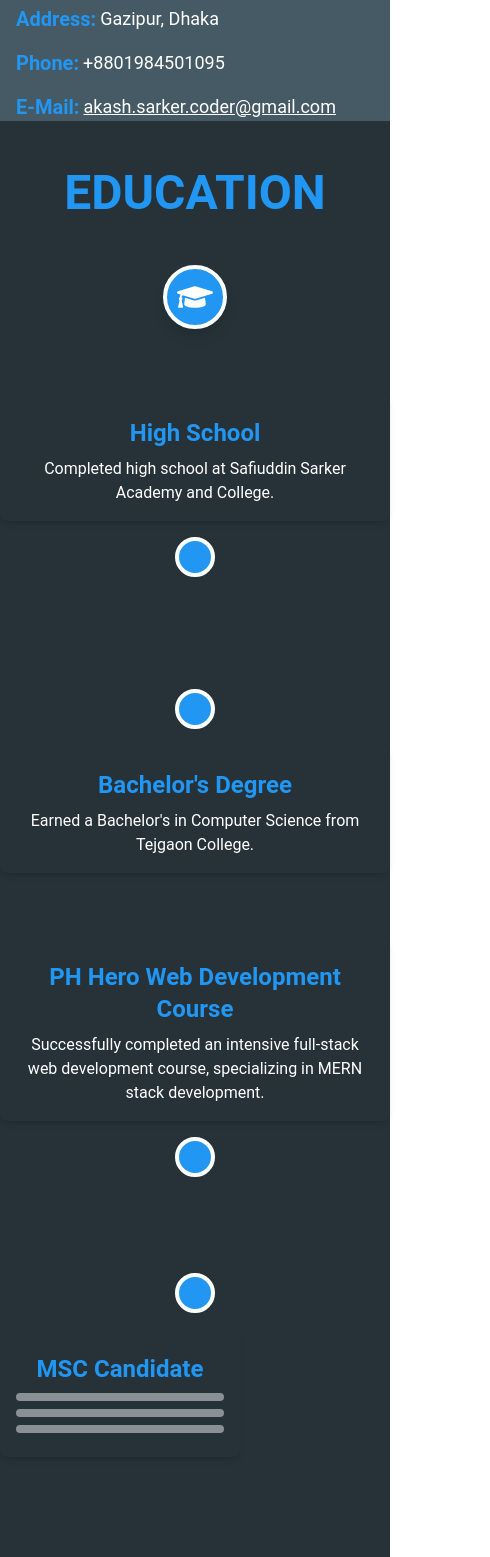
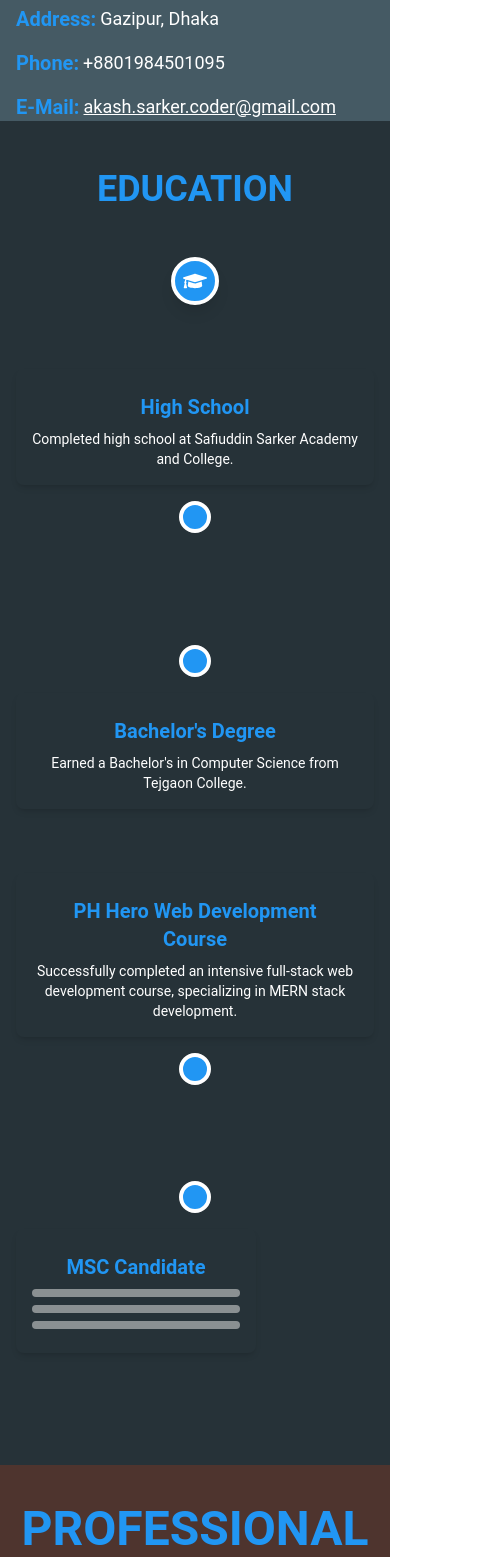
Before and after one commit to hulk-code/My_Portfolio, a React (Vite) app: page / in a window 390 px wide. Shown: the part 1500-3057 px from the top of the page, 490 px wide, since content can reach past the window. Built offline with nearby package versions, Linux system fonts and the light colour scheme.

Commit message:
responsive check for all devices

```diff
--- a/src/Component/Routes/Education/Education.jsx
+++ b/src/Component/Routes/Education/Education.jsx
@@ -10,9 +10,9 @@ const Education = () => {
   }, []);
 
   return (
-    <div className="bg-blue-gray-900 py-12">
+    <div className="bg-blue-gray-900 py-12 lg:w-full px-4 sm:px-8">
       <h1
-        className="text-5xl md:text-7xl font-bold text-blue-500 text-center mb-12"
+        className="text-4xl sm:text-5xl md:text-7xl font-bold text-blue-500 text-center mb-12"
         data-aos="fade-up"
       >
         EDUCATION
@@ -27,8 +27,8 @@ const Education = () => {
         {/* Step 0: Education Types Icon */}
         <div className="relative flex items-center mb-16">
           <div className="flex justify-center w-full" data-aos="zoom-in">
-            <div className="w-16 h-16 bg-blue-500 rounded-full border-4 border-white flex items-center justify-center shadow-lg">
-              <FaGraduationCap className="text-white text-4xl" />
+            <div className="w-12 h-12 sm:w-16 sm:h-16 bg-blue-500 rounded-full border-4 border-white flex items-center justify-center shadow-lg">
+              <FaGraduationCap className="text-white text-2xl sm:text-4xl" />
             </div>
           </div>
         </div>
@@ -40,16 +40,16 @@ const Education = () => {
             data-aos="fade-right"
           >
             <div className="p-4 rounded-lg text-white shadow-md">
-              <h3 className="text-2xl md:text-4xl text-blue-500 font-semibold p-2">
+              <h3 className="text-xl sm:text-2xl md:text-4xl text-blue-500 font-semibold p-2">
                 High School
               </h3>
-              <p className="text-base md:text-2xl">
+              <p className="text-sm sm:text-base md:text-2xl">
                 Completed high school at Safiuddin Sarker Academy and College.
               </p>
             </div>
           </div>
           <div
-            className="w-10 h-10 bg-blue-500 rounded-full border-4 border-white mx-auto z-10 my-4 md:my-0"
+            className="w-8 h-8 sm:w-10 sm:h-10 bg-blue-500 rounded-full border-4 border-white mx-auto z-10 my-4 md:my-0"
             data-aos="zoom-in"
           ></div>
           <div className="md:w-1/2 md:pl-6"></div>
@@ -59,18 +59,18 @@ const Education = () => {
         <div className="relative flex flex-col md:flex-row items-center mb-16">
           <div className="md:w-1/2 md:pr-6"></div>
           <div
-            className="w-10 h-10 bg-blue-500 rounded-full border-4 border-white mx-auto z-10 my-4 md:my-0"
+            className="w-8 h-8 sm:w-10 sm:h-10 bg-blue-500 rounded-full border-4 border-white mx-auto z-10 my-4 md:my-0"
             data-aos="zoom-in"
           ></div>
           <div
             className="flex justify-start md:w-1/2 md:pl-6 w-full text-center md:text-left"
-            data-aos="fade-left"
+            data-aos="fade-right"
           >
             <div className="p-4 rounded-lg text-white shadow-md">
-              <h3 className="text-2xl md:text-4xl text-blue-500 font-semibold p-2">
+              <h3 className="text-xl sm:text-2xl md:text-4xl text-blue-500 font-semibold p-2">
                 Bachelor's Degree
               </h3>
-              <p className="text-base md:text-2xl">
+              <p className="text-sm sm:text-base md:text-2xl">
                 Earned a Bachelor's in Computer Science from Tejgaon College.
               </p>
             </div>
@@ -84,17 +84,17 @@ const Education = () => {
             data-aos="fade-right"
           >
             <div className="p-4 rounded-lg text-white shadow-md">
-              <h3 className="text-2xl md:text-4xl text-blue-500 font-semibold p-2">
+              <h3 className="text-xl sm:text-2xl md:text-4xl text-blue-500 font-semibold p-2">
                 PH Hero Web Development Course
               </h3>
-              <p className="text-base md:text-2xl">
+              <p className="text-sm sm:text-base md:text-2xl">
                 Successfully completed an intensive full-stack web development
                 course, specializing in MERN stack development.
               </p>
             </div>
           </div>
           <div
-            className="w-10 h-10 bg-blue-500 rounded-full border-4 border-white mx-auto z-10 my-4 md:my-0"
+            className="w-8 h-8 sm:w-10 sm:h-10 bg-blue-500 rounded-full border-4 border-white mx-auto z-10 my-4 md:my-0"
             data-aos="zoom-in"
           ></div>
           <div className="md:w-1/2 md:pl-6"></div>
@@ -104,44 +104,42 @@ const Education = () => {
         <div className="relative flex flex-col md:flex-row items-center mb-16">
           <div className="md:w-1/2 md:pr-6"></div>
           <div
-            className="w-10 h-10 bg-blue-500 rounded-full border-4 border-white mx-auto z-10 my-4 md:my-0"
+            className="w-8 h-8 sm:w-10 sm:h-10 bg-blue-500 rounded-full border-4 border-white mx-auto z-10 my-4 md:my-0"
             data-aos="zoom-in"
           ></div>
           <div
             className="flex justify-start md:w-1/2 md:pl-6 w-full text-center md:text-left"
-            data-aos="fade-left"
+            data-aos="fade-right"
           >
             <div className="p-4 rounded-lg text-white shadow-md">
-              <h3 className="text-2xl md:text-4xl text-blue-500 font-semibold p-2">
+              <h3 className="text-xl sm:text-2xl md:text-4xl text-blue-500 font-semibold p-2">
                 MSC Candidate
               </h3>
-              <p className="text-base md:text-lg">
               <div className="flex animate-pulse flex-wrap items-center gap-8">
                 <div className="w-max">
                   <Typography
                     as="div"
                     variant="paragraph"
-                      className="mb-2 h-2 lg:w-96 rounded-full bg-gray-300"
+                    className="mb-2 h-2 sm:h-3 lg:w-96 rounded-full bg-gray-300"
                   >
                     &nbsp;
                   </Typography>
                   <Typography
                     as="div"
                     variant="paragraph"
-                      className="mb-2 h-2 lg:w-80 rounded-full bg-gray-300"
+                    className="mb-2 h-2 sm:h-3 lg:w-80 rounded-full bg-gray-300"
                   >
                     &nbsp;
                   </Typography>
                   <Typography
                     as="div"
                     variant="paragraph"
-                      className="mb-2 h-2 w-52 lg:w-72 rounded-full bg-gray-300"
+                    className="mb-2 h-2 sm:h-3 w-52 lg:w-72 rounded-full bg-gray-300"
                   >
                     &nbsp;
                   </Typography>
                 </div>
               </div>
-              </p>
             </div>
           </div>
         </div>
--- a/src/Component/Routes/Service/Service.jsx
+++ b/src/Component/Routes/Service/Service.jsx
@@ -54,7 +54,7 @@ const Service = () => {
         {/* Right side div */}
         <div
           className="bg-brown-400 lg:w-[450px] lg:h-[450px] lg:relative transform translate-x-[-5px]"
-          data-aos="fade-left"
+          data-aos="fade-up"
         >
           <h3 className="text-5xl font-bold pt-10 pl-10">02.</h3>
           <p className="text-4xl pl-10 pt-5 font-semibold text-cyan-700">
```
Lines whose indentation alone changed are shown as unchanged.
